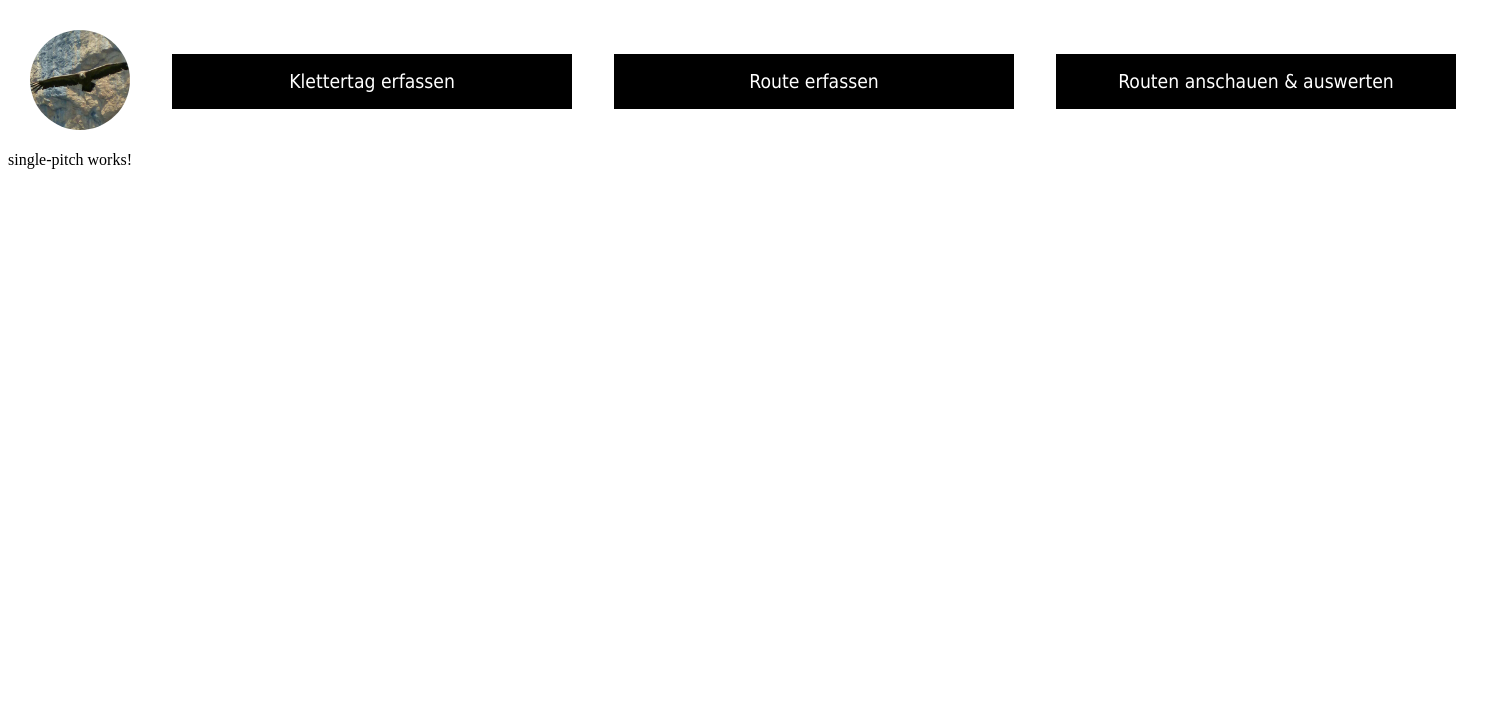
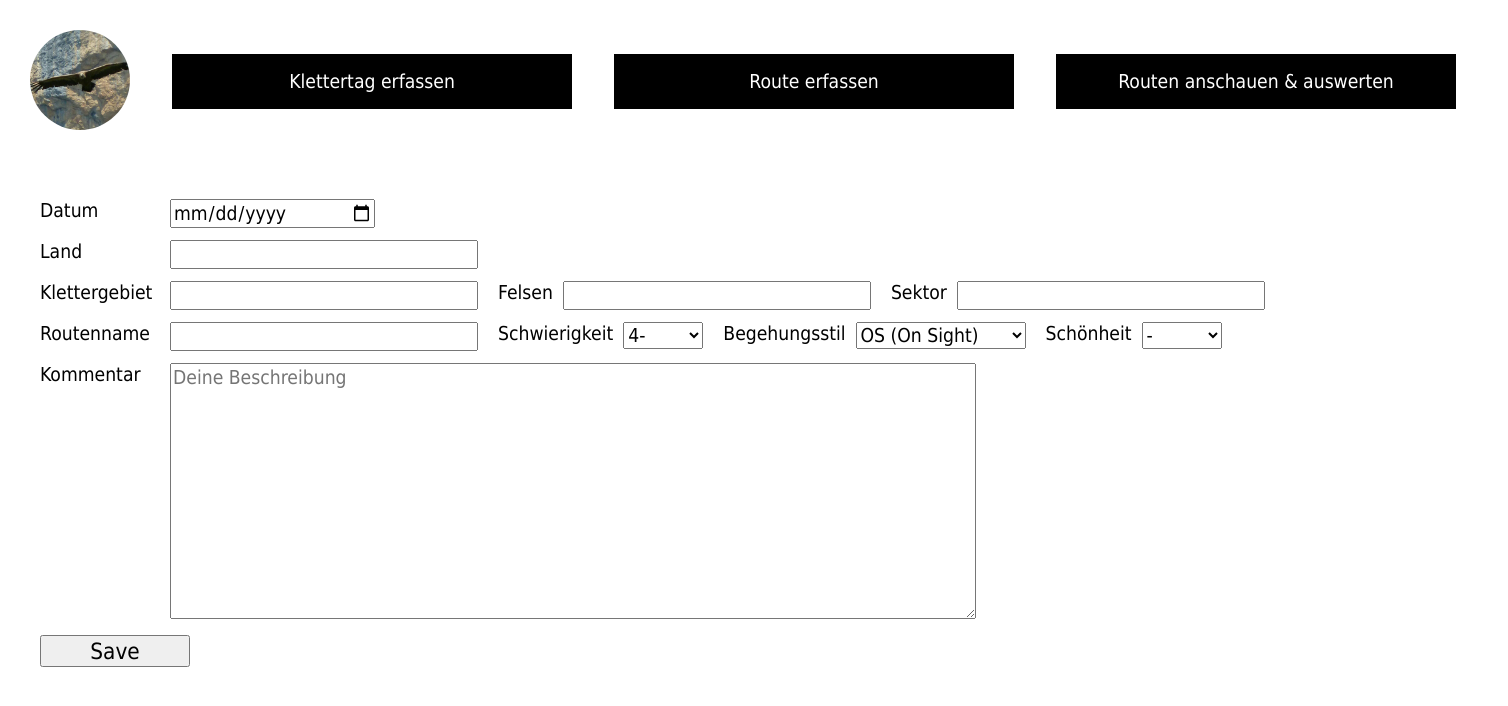
Before and after one commit to manni67/angular-tickboard, an Angular app in the folder tickboard/: page /record-a-route/single-pitch in a window 1280 px wide. Shown: the top 706 px of the page, 1508 px wide, since content can reach past the window. Built offline with nearby package versions, Linux system fonts and the light colour scheme.

Commit message:
first version

```diff
--- a/tickboard/src/app/record-a-route/single-pitch/single-pitch.component.css
+++ b/tickboard/src/app/record-a-route/single-pitch/single-pitch.component.css
@@ -0,0 +1,78 @@
+table {
+    table-layout:fixed;
+    width: 1500px;
+    height: 100%;
+}
+
+.placeholder {
+    height: 50px;
+}
+
+.div_main {
+    padding-top: 10px;
+    padding-left: 30px;
+}
+
+.div_left {
+    float: left;
+}
+
+.div_next {
+    padding-left: 20px;
+    float: left;
+}
+
+.input_text {
+    width: 300px;
+    text-align: left;
+    font-family: Tahoma;
+    font-size: 1.2rem;
+}
+
+.input_multi_text {
+    width: 800px;
+    height: 250px;
+    text-align: left;
+    font-family: Tahoma;
+    font-size: 1.2rem;
+}
+
+.input_date {
+    width: 200px;
+    font-family: Tahoma;
+    font-size: 1.2rem;
+}
+
+.input_button {
+    width: 150px;
+    text-align: center;
+    font-family: Tahoma;
+    font-size: 1.4rem;
+}
+
+.select_short {
+    width: 80px;
+    font-family: Tahoma;
+    font-size: 1.2rem;
+}
+
+.select_middle {
+    width: 170px;
+    font-family: Tahoma;
+    font-size: 1.2rem;
+}
+.label {
+    display: block;
+    float: left;
+    width: 130px;
+    font-family: Tahoma;
+    font-size: 1.2rem;
+}
+
+.label_next {
+    display: block;
+    float: left;
+    padding-right: 10px;
+    font-family: Tahoma;
+    font-size: 1.2rem;
+}
--- a/tickboard/src/app/record-a-route/single-pitch/single-pitch.component.html
+++ b/tickboard/src/app/record-a-route/single-pitch/single-pitch.component.html
@@ -1 +1,114 @@
-<p>single-pitch works!</p>
+<!-- record a single pitch route -->
+<table class="table">
+    <tbody>
+        <tr>
+            <div class="placeholder"></div>
+        </tr>
+        <!-- Date -->
+        <tr>
+            <div class="div_main">
+                <label class="label">Datum</label>
+                <input class="input_date" type="date" name="date"/>
+            </div>
+        </tr>
+        <!-- Country -->
+        <tr>
+            <div class="div_main">
+                <label class="label">Land</label>
+                <input class="input_text" type="text" name="country"/>
+            </div>
+        </tr>
+        <tr>
+            <!-- Name of climbing spot -->
+            <div class="div_main">
+                <div class="div_left">
+                    <label class="label">Klettergebiet</label>
+                    <input class="input_text" type="text" name="climbing_spot"/>
+                </div>
+                <div class="div_next">
+                    <!-- Name of rock -->
+                    <label class="label_next">Felsen</label>
+                    <input class="input_text" type="text" name="rock"/>
+                </div>
+                <div class="div_next">
+                    <!-- Name of sector -->
+                    <label class="label_next">Sektor</label>
+                    <input class="input_text" type="text" name="sector"/>
+                </div>
+            </div>
+        </tr>
+        <tr>
+            <div class="div_main">
+                <!-- Name of route -->
+                <div class="div_left">
+                    <label class="label">Routenname</label>
+                    <input class="input_text" type="text" name="route"/>
+                </div>
+                <!-- Grade -->
+                <div class="div_next">
+                    <label class="label_next">Schwierigkeit</label>
+                    <select class="select_short" name="grade">
+                        <option>4-</option>
+                        <option>4</option>
+                        <option>4+</option>
+                        <option>5-</option>
+                        <option>5</option>
+                        <option>5+</option>
+                        <option>6-</option>
+                        <option>6</option>
+                        <option>6+</option>
+                        <option>7-</option>
+                        <option>7</option>
+                        <option>7+</option>
+                        <option>8-</option>
+                        <option>8</option>
+                        <option>8+</option>
+                        <option>9-</option>
+                        <option>9</option>
+                        <option>9+</option>
+                        <option>10-</option>
+                        <option>10</option>
+                        <option>10+</option>
+                        <option>11-</option>
+                        <option>11</option>
+                        <option>11+</option>
+                        <option>12-</option>
+                    </select>
+                </div>
+                <!-- Style of ascend -->
+                <div class="div_next">
+                    <label class="label_next">Begehungsstil</label>
+                    <select class="select_middle" name="style">
+                        <option>OS (On Sight)</option>
+                        <option>Flash</option>
+                        <option>RP (Rotpunkt)</option>
+                        <option>AF (alles frei)</option>
+                        <option>Top Rope</option>
+                    </select>
+                </div>
+                <!-- beauty of route -->
+                <div class="div_next">
+                    <label class="label_next">Schönheit</label>
+                    <select class="select_short" name="style">
+                        <option>-</option>
+                        <option>*</option>
+                        <option>**</option>
+                        <option>***</option>
+                        <option>****</option>
+                    </select>
+                </div>
+            </div>
+        </tr>
+        <tr>
+            <div class="div_main">
+                <label class="label">Kommentar</label>
+                <textarea class="input_multi_text" name="comment" placeholder="Deine Beschreibung"></textarea>
+            </div>
+        </tr>
+     </tbody>
+    <tfoot>
+        <div class="div_main">
+            <input class="input_button" value="Save" type="button" name="save"/>
+        </div>
+    </tfoot>
+</table>
```
